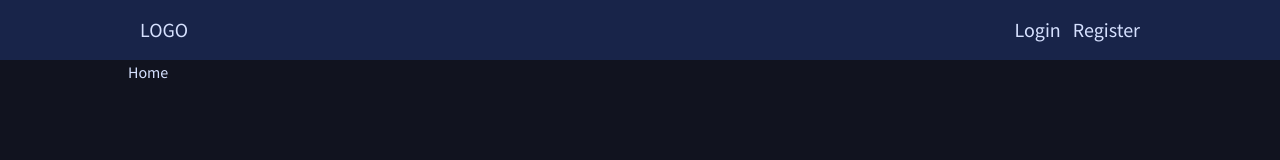
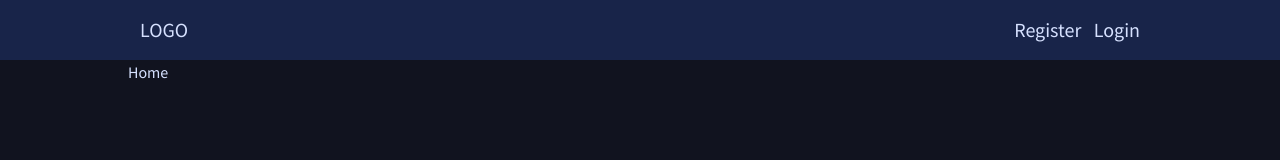
Before and after one commit to Blatts12/my-lists-web, a React (Vite) app: page / in a window 1280 px wide. Shown: the top 160 px of the page. Built offline with nearby package versions, Linux system fonts and the light colour scheme.

Commit message:
added framer motion animated FullscreenMenu

```diff
--- a/package.json
+++ b/package.json
@@ -11,6 +11,7 @@
     "@radix-ui/react-icons": "^1.0.3",
     "@radix-ui/react-portal": "^0.1.3",
     "@stitches/react": "^1.2.6",
+    "framer-motion": "^6.2.1",
     "react": "^17.0.2",
     "react-dom": "^17.0.2",
     "react-router-dom": "^6.2.1",
--- a/src/components/navigation/FullscreenMenu.tsx
+++ b/src/components/navigation/FullscreenMenu.tsx
@@ -5,7 +5,8 @@ import { FullscreenOverlay } from "../common/Overlay";
 import { Button } from "../common/Button";
 import { styled } from "../../stitches.config";
 import useAuthStore from "../../stores/AuthStore";
-import { AuthMenu, UnauthMenu } from "./MenuList";
+import MenuList from "./MenuList";
+import { AnimatePresence, motion } from "framer-motion";
 
 const NavContainer = styled("nav", {
   display: "flex",
@@ -22,27 +23,32 @@ const UsernameText = styled("p", {
   letterSpacing: "0.0225em",
 });
 
-const MenuList = styled("menu", {
+const Menu = styled("menu", {
   width: "100%",
   padding: "0",
   margin: "0",
 });
 
 const MenuItem = styled("li", {
-  padding: "0.2em 0",
+  padding: "0.215em 0",
   fontSize: "$xxl",
   textAlign: "center",
   transition: "background-color 180ms",
-
   "&:hover": {
     cursor: "pointer",
     backgroundColor: "$uiBackgroundHover",
+  },
+
+  "& a": {
+    display: "block",
+    color: "inherit",
+    textDecoration: "inherit",
   },
 });
 
 const FullscreenMenu: React.FC = () => {
   const [showMenu, setShowMenu] = useState<boolean>(false);
-  const isAuthenticated = useAuthStore((state) => state.isAuthenticated);
+  const user = useAuthStore((state) => state.user);
 
   return (
     <>
@@ -57,8 +63,18 @@ const FullscreenMenu: React.FC = () => {
       >
         <HamburgerMenuIcon width="30px" height="30px" />
       </Button>
+      <AnimatePresence>
         {showMenu && (
-        <Portal.Root>
+          <Portal.Root asChild>
+            <motion.div
+              style={{ inset: "0" }}
+              initial={{ x: "-100%" }}
+              animate={{ x: "0%" }}
+              exit={{ x: "-100%" }}
+              transition={{
+                duration: 0.215,
+              }}
+            >
               <FullscreenOverlay color="dark" inPortal />
 
               <NavContainer>
@@ -73,17 +89,15 @@ const FullscreenMenu: React.FC = () => {
                 >
                   <ArrowLeftIcon width="30px" height="30px" />
                 </Button>
-            <UsernameText>Your username</UsernameText>
+                <UsernameText>{user?.username || "Not logged in"}</UsernameText>
               </NavContainer>
-          <MenuList>
-            {isAuthenticated ? (
-              <AuthMenu ItemComponent={MenuItem} />
-            ) : (
-              <UnauthMenu ItemComponent={MenuItem} />
-            )}
-          </MenuList>
+              <Menu>
+                <MenuList ItemComponent={MenuItem} />
+              </Menu>
+            </motion.div>
           </Portal.Root>
         )}
+      </AnimatePresence>
     </>
   );
 };
--- a/src/components/navigation/MenuList.tsx
+++ b/src/components/navigation/MenuList.tsx
@@ -1,25 +1,41 @@
 import { StyledComponent } from "@stitches/react/types/styled-component";
 import React from "react";
+import { Link } from "react-router-dom";
+import useAuthStore from "../../stores/AuthStore";
 
-interface MenuProps {
-  ItemComponent: StyledComponent<any>;
+interface MenuListProps {
+  ItemComponent: StyledComponent<"li"> | "li";
 }
 
-const AuthMenu = React.memo<MenuProps>(({ ItemComponent }) => {
+const AuthMenu = React.memo<MenuListProps>(({ ItemComponent }) => {
   return (
     <>
-      <ItemComponent>Logout</ItemComponent>
+      <ItemComponent>
+        <Link to="/logout">Logout</Link>
+      </ItemComponent>
     </>
   );
 });
 
-const UnauthMenu = React.memo<MenuProps>(({ ItemComponent }) => {
+const UnauthMenu = React.memo<MenuListProps>(({ ItemComponent }) => {
   return (
     <>
-      <ItemComponent>Login</ItemComponent>
-      <ItemComponent>Register</ItemComponent>
+      <ItemComponent>
+        <Link to="/register">Register</Link>
+      </ItemComponent>
+      <ItemComponent>
+        <Link to="/login">Login</Link>
+      </ItemComponent>
     </>
   );
 });
 
-export { AuthMenu, UnauthMenu };
+const MenuList: React.FC<MenuListProps> = ({ ItemComponent }) => {
+  const isAuthenticated = useAuthStore((state) => state.isAuthenticated);
+
+  if (isAuthenticated) return <AuthMenu ItemComponent={ItemComponent} />;
+
+  return <UnauthMenu ItemComponent={ItemComponent} />;
+};
+
+export default MenuList;
--- a/src/components/navigation/NavMenu.tsx
+++ b/src/components/navigation/NavMenu.tsx
@@ -1,25 +1,27 @@
 import React from "react";
 import { styled } from "../../stitches.config";
-import useAuthStore from "../../stores/AuthStore";
-import { AuthMenu, UnauthMenu } from "./MenuList";
+import MenuList from "./MenuList";
 
 const Menu = styled("menu", {
   display: "inline-flex",
-  gap: "0.6em",
+  gap: "0.615em",
+});
+
+const MenuItem = styled("li", {
+  "&:hover": {
+    textDecoration: "underline",
+  },
+
+  "& a": {
+    color: "inherit",
+    textDecoration: "inherit",
+  },
 });
 
 const NavMenu: React.FC = () => {
-  const isAuthenticated = useAuthStore((state) => state.isAuthenticated);
-
-  const MenuItem = styled("li", {});
-
   return (
     <Menu>
-      {isAuthenticated ? (
-        <AuthMenu ItemComponent={MenuItem} />
-      ) : (
-        <UnauthMenu ItemComponent={MenuItem} />
-      )}
+      <MenuList ItemComponent={MenuItem} />
     </Menu>
   );
 };
```
Also changed, not shown: 1 other file (tests, documents, lock files or other folders). Lines whose indentation alone changed are shown as unchanged.
